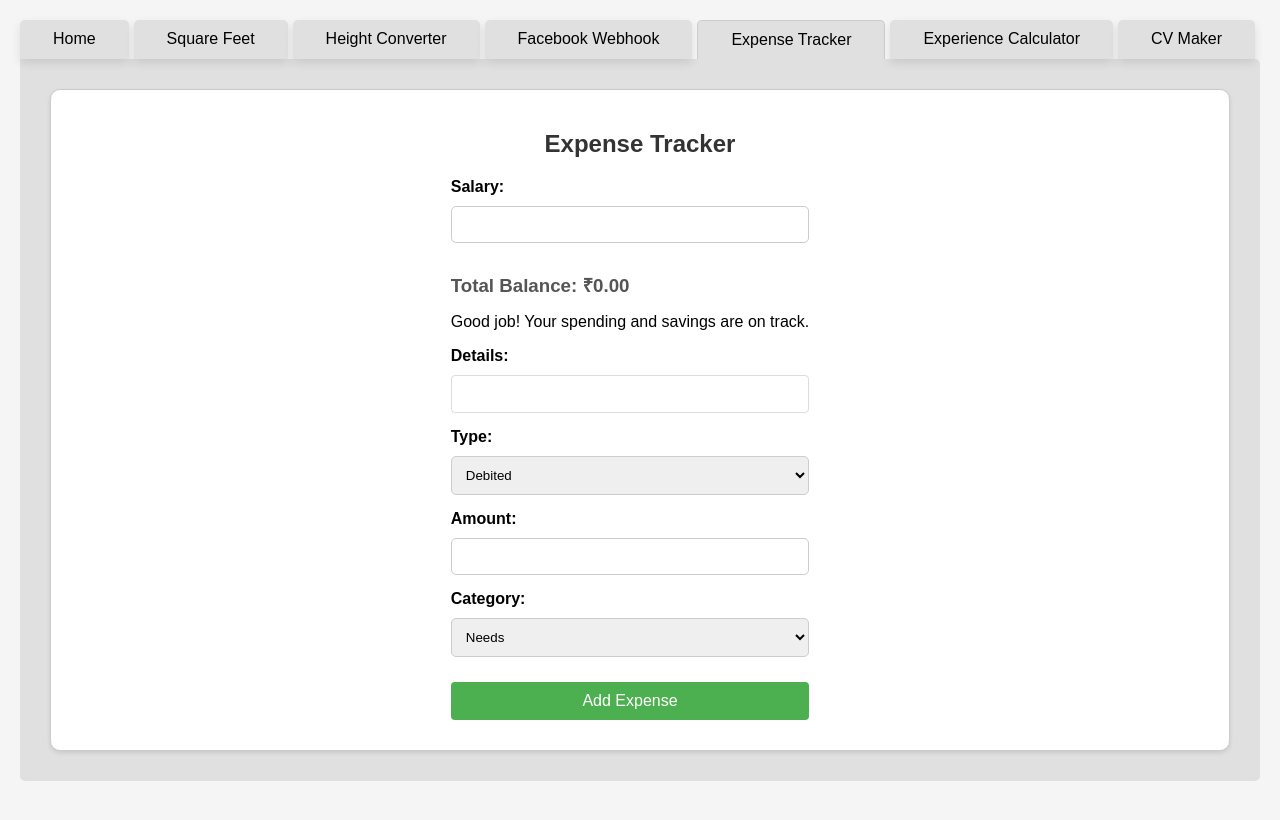
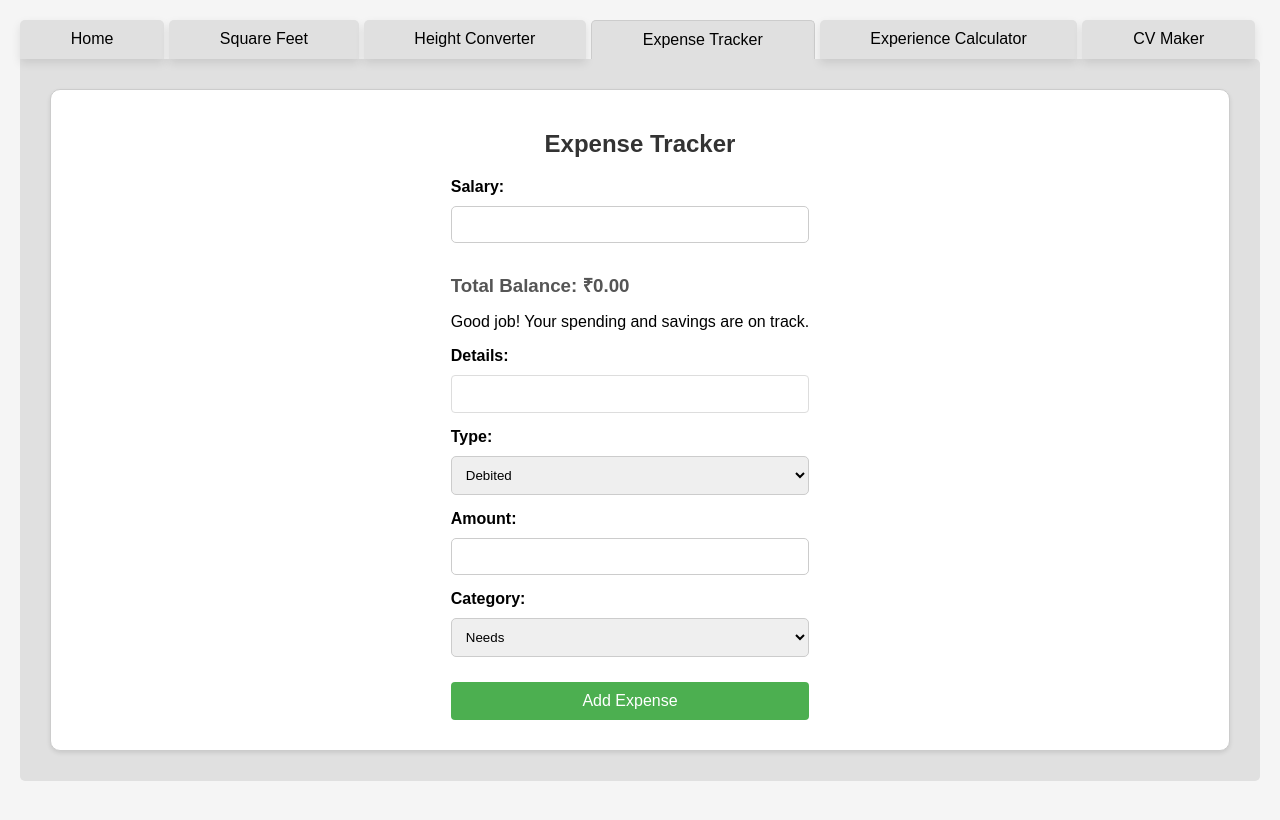
Before and after one commit to Binwin6724/Bi-home, a React (Create React App) app: page /expense-tracker in a window 1280 px wide. Shown: the top 820 px of the page. Built offline with nearby package versions, Linux system fonts and the light colour scheme; what chartjs-plugin-datalabels would draw is missing.

Commit message:
added changes

```diff
--- a/src/App.js
+++ b/src/App.js
@@ -18,7 +18,6 @@ function App() {
           <NavLink to="/" className={({ isActive }) => (isActive ? 'active-tab' : '')}>Home</NavLink>
           <NavLink to="/converter" className={({ isActive }) => (isActive ? 'active-tab' : '')}>Square Feet</NavLink>
           <NavLink to="/height-converter" className={({ isActive }) => (isActive ? 'active-tab' : '')}>Height Converter</NavLink>
-          <NavLink to="/facebook-webhook" className={({ isActive }) => (isActive ? 'active-tab' : '')}>Facebook Webhook</NavLink>
           <NavLink to="/expense-tracker" className={({ isActive }) => (isActive ? 'active-tab' : '')}>Expense Tracker</NavLink>
           <NavLink to="/experience-calculator" className={({ isActive }) => (isActive ? 'active-tab' : '')}>Experience Calculator</NavLink>
           <NavLink to="/cv-maker" className={({ isActive }) => (isActive ? 'active-tab' : '')}>CV Maker</NavLink>
@@ -28,7 +27,6 @@ function App() {
             <Route path="/" element={<Home />} />
             <Route path="/converter" element={<SquareFeetConverter />} />
             <Route path="/height-converter" element={<HeightConverter />} />
-            <Route path="/facebook-webhook" element={<FacebookWebhook />} />
             <Route path="/expense-tracker" element={<ExpenseTracker />} />
             <Route path="/experience-calculator" element={<ExperienceCalculator />} />
             <Route path="/cv-maker" element={<CVMaker />} />
```
